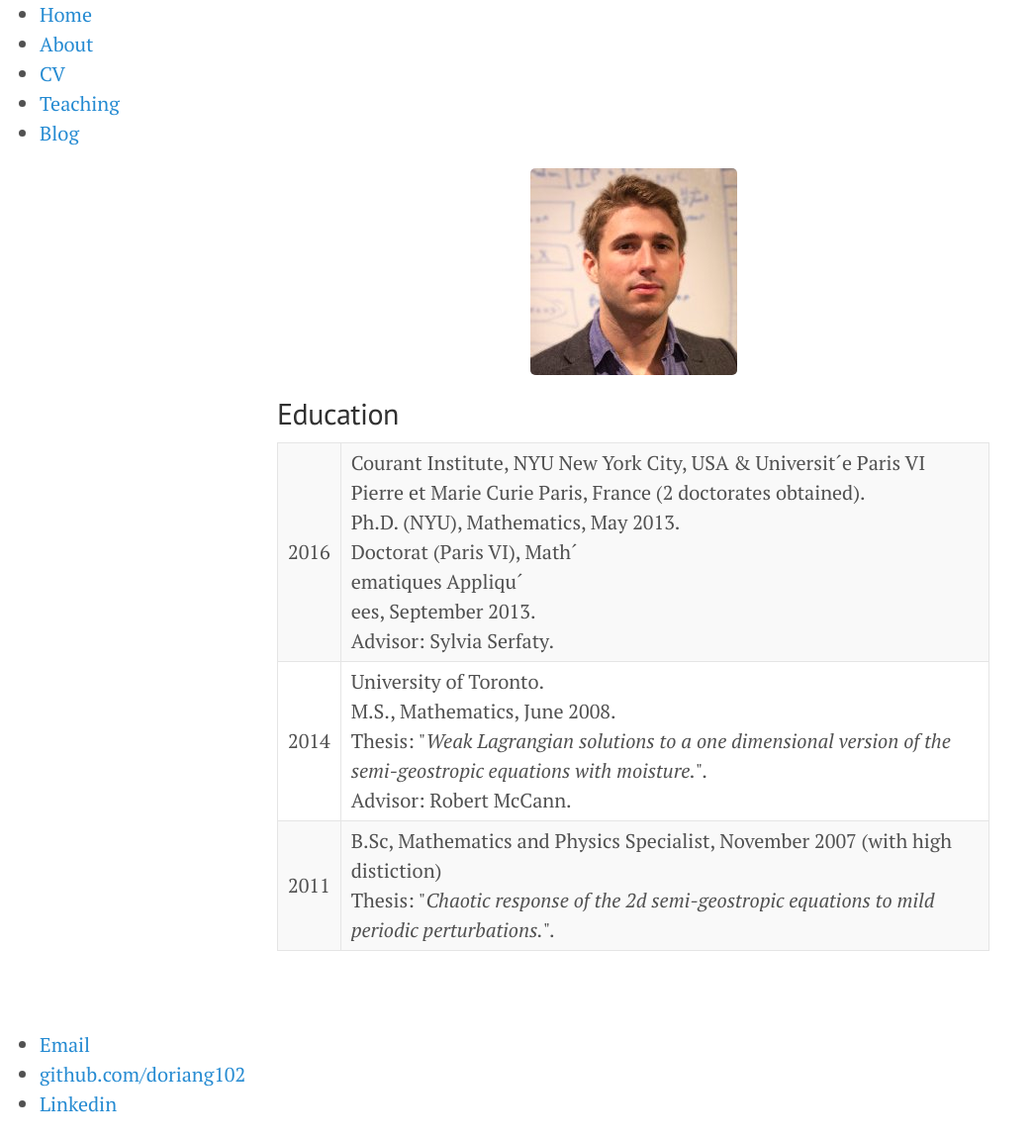
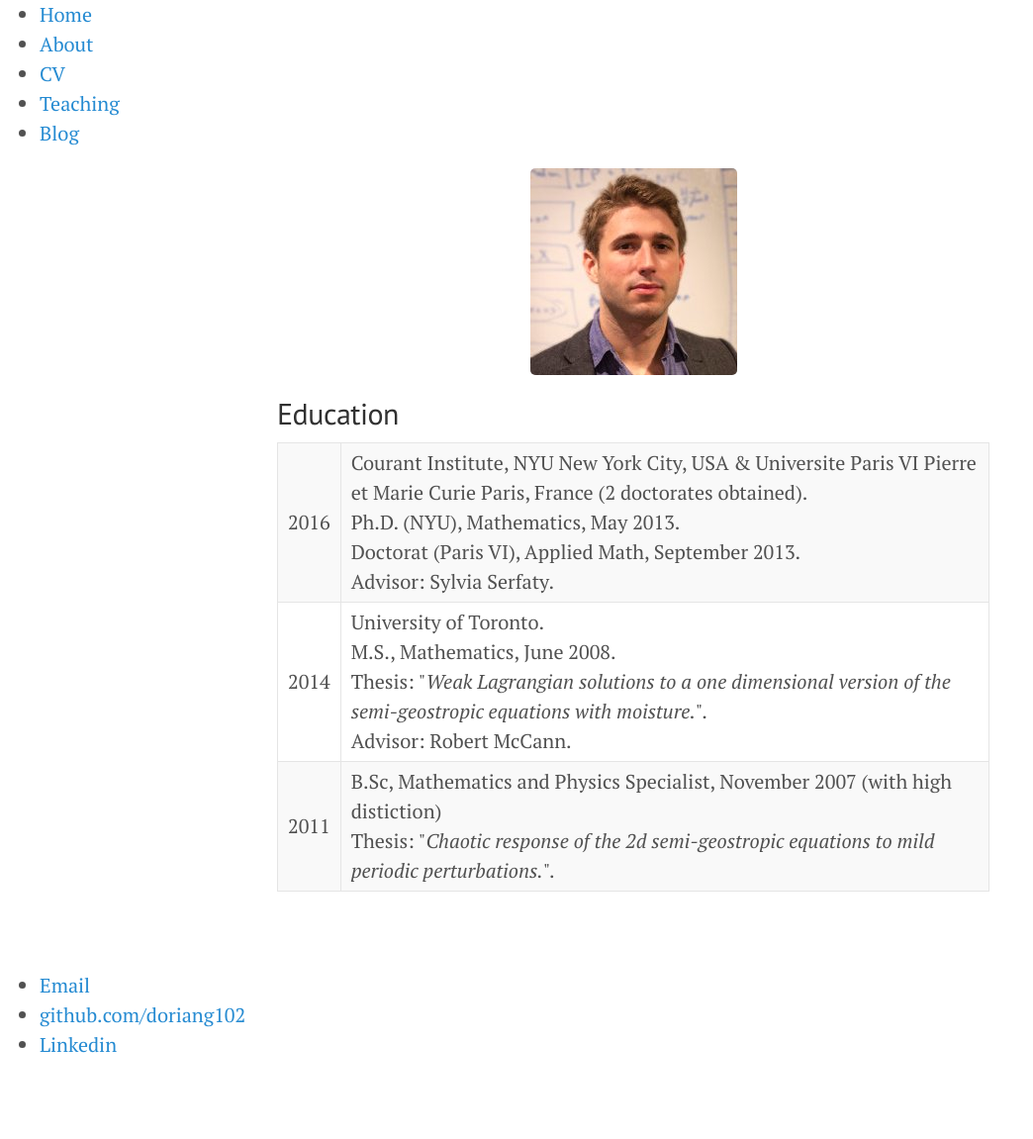
Before and after one commit to doriang102/doriang102.github.io, a Jekyll site: the page built from cv/index.html, in a window 1280 px wide. Shown: the whole page at 99% size, without its empty margins (0-1044 px from the left). Built offline with Jekyll 4.4.1, drawn with Linux system fonts in a browser that asks for light colours; after the commit the page ends 1091 px from its top, so only the background shows below that.

Commit message:
Update index.html

```diff
--- a/cv/index.html
+++ b/cv/index.html
@@ -13,9 +13,9 @@ title: CV
 	<tr>
 		<td>2016</td>
 		<td>
-			Courant Institute, NYU New York City, USA &amp; Universit´e Paris VI Pierre et Marie Curie Paris, France (2 doctorates obtained).<br>
+			Courant Institute, NYU New York City, USA &amp; Universite Paris VI Pierre et Marie Curie Paris, France (2 doctorates obtained).<br>
       Ph.D. (NYU), Mathematics, May 2013.<br>
-      Doctorat (Paris VI), Math´<br>ematiques Appliqu´<br>ees, September 2013.<br>
+      Doctorat (Paris VI), Applied Math, September 2013.<br>
       Advisor: Sylvia Serfaty.
 		</td>
 	</tr>
```
